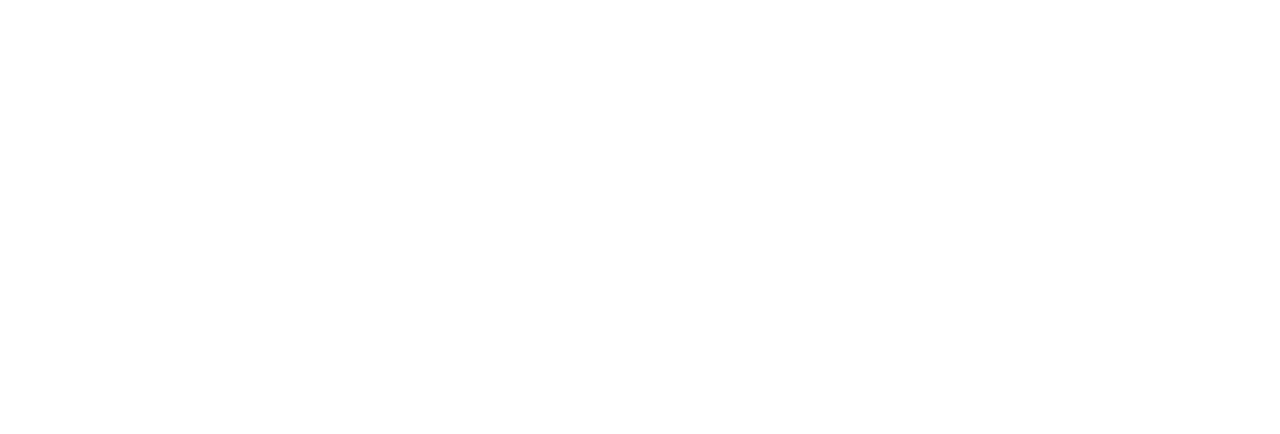
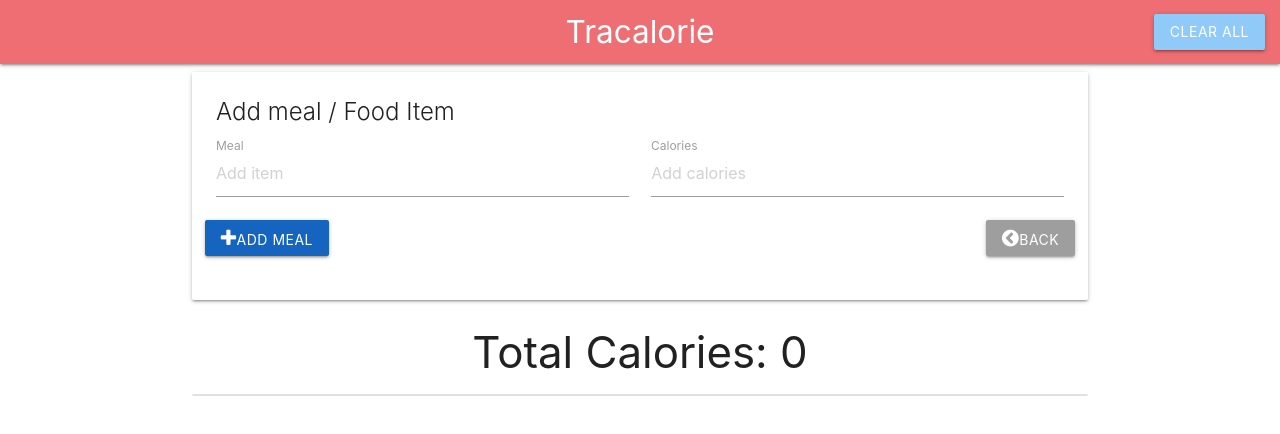
Before and after one commit to KorchemaginaL/Tracalorie, a plain HTML site: page index.html in a window 1280 px wide. Drawn offline with nearby package versions, Linux system fonts and the light colour scheme.

Commit message:
Adding UI ver.2

```diff
--- a/index.html
+++ b/index.html
@@ -3,11 +3,65 @@
 <head>
     <meta charset="UTF-8">
     <meta name="viewport" content="width=device-width, initial-scale=1.0">
+    <link rel="stylesheet" href="https://cdnjs.cloudflare.com/ajax/libs/materialize/1.0.0/css/materialize.min.css">
+    <link rel="stylesheet" href="https://stackpath.bootstrapcdn.com/font-awesome/4.7.0/css/font-awesome.min.css" integrity="sha384-wvfXpqpZZVQGK6TAh5PVlGOfQNHSoD2xbE+QkPxCAFlNEevoEH3Sl0sibVcOQVnN" crossorigin="anonymous">
     <title>Tracalorie | Meal & Calorie Tracker</title>
 </head>
 <body>
+    <nav>
+        <div class="nav-wrapper blu">
+            <div class="containe">
+                <a href="#" class="brand-logo center">Tracalorie</a>
+                <ul class="right">
+                    <li><a href="#" class="clear-btn btn blue lighten-3">Clear All</a></li>
+                </ul>
+            </div>
+        </div>
+    </nav>
+    <div class="container">
+        <!-- Form Card -->
+        <div class="card">
+            <div class="card-content">
+                <span class="card-title">Add meal / Food Item </span>
+                <form class="col">
+                    <div class="row">
+                        <div class="input-field col s6">
+                            <input type="text" placeholder="Add item" id="item-name">
+                            <label for="item-name">Meal</label>
+                        </div>
+                        <div class="input-field col s6">
+                            <input type="text" placeholder="Add calories" id="item-calories">
+                            <label for="item-calories">Calories</label>
+                        </div>
+                        <button class="add-btn btn blue darken-3"><i class="fa fa-plus"></i>Add Meal</button>
+                        <!-- <button class="update-btn btn orange"><i class="fa fa-pencil-square-o"></i>Update Meal</button>
+                        <button class="delete-btn btn red"><i class="fa fa-remove"></i>Delete Meal</button> -->
+                        <button class="back-btn btn grey pull-right"><i class="fa fa-chevron-circle-left"></i>Back</button>
 
-
+                    </div>
+                </form>
+            </div>
+        </div>
+        <!-- Calorie Card -->
+        <h3 class="center-align">Total Calories: <span class="total-calories">0</span></h3>
+        <!-- Item List -->
+        <ul id="item-list" class="collection">
+            <!-- <li class="collection-item" id="item-0">
+                <strong>Steak Dinner: <em>1200 Calories</em></strong>
+                <a href="#" class="secondary-content"><i class="fa fa-pencil"></i></a>
+            </li>
+            <li class="collection-item" id="item-0">
+                <strong>Cookie: <em>400 Calories</em></strong>
+                <a href="#" class="secondary-content"><i class="fa fa-pencil"></i></a>
+            </li>
+            <li class="collection-item" id="item-0">
+                <strong>Eggs: <em>300 Calories</em></strong>
+                <a href="#" class="secondary-content"><i class="fa fa-pencil"></i></a>
+            </li> -->
+        </ul>
+    </div>
+    <script src="https://code.jquery.com/jquery-3.5.1.min.js" integrity="sha256-9/aliU8dGd2tb6OSsuzixeV4y/faTqgFtohetphbbj0=" crossorigin="anonymous"></script>
+    <script src="https://cdnjs.cloudflare.com/ajax/libs/materialize/1.0.0/js/materialize.min.js"></script>
     <script src="app.js"></script>
 </body>
 </html>
```
